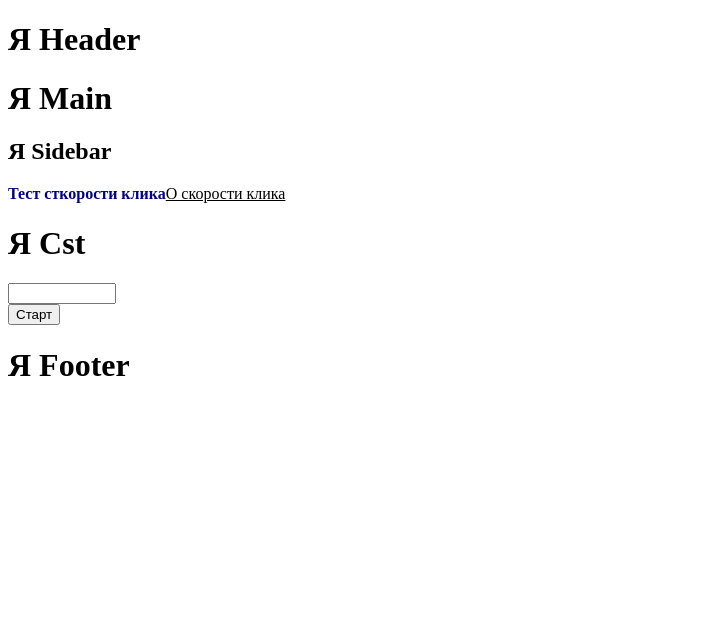
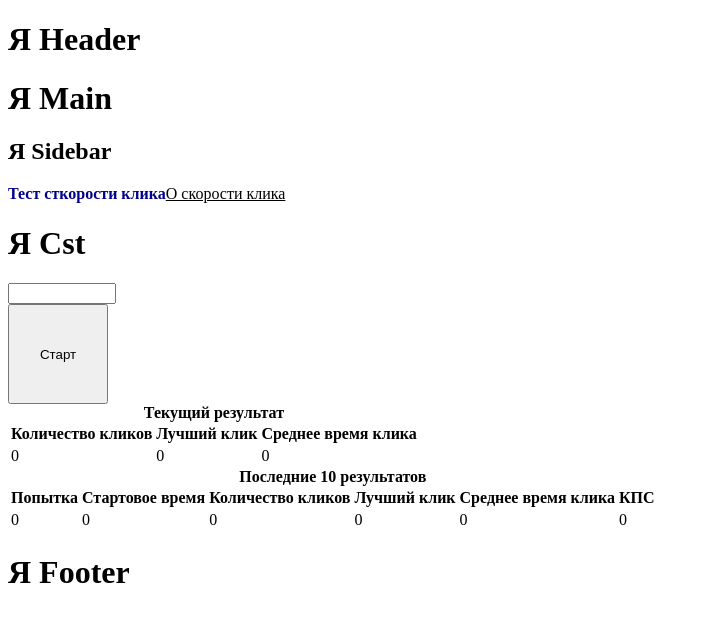
Before and after one commit to ZerruKun/pet-1-click-speed-test, a React (Create React App) app: page / in a window 1280 px wide. Shown: the top 622 px of the page, without its empty margins (0-709 px from the left). Built offline with nearby package versions, Linux system fonts and the light colour scheme.

Commit message:
Таблицы результатов, перенос компонентов.

```diff
--- a/src/pages/cst/cstClickButton/CstClickButton.jsx
+++ b/src/components/cstClickButton/CstClickButton.jsx
@@ -2,7 +2,7 @@ import React from 'react'
 
 const CstClickButton = () => {
   return (
-    <button>
+    <button style={{width: "100px", height: "100px"}}>
         {console.log("отрендерился CstClickButton")}
         Старт
     </button>
--- /dev/null
+++ b/src/components/cstCurrentResult/CstCurrentResult.jsx
@@ -0,0 +1,21 @@
+import React from 'react'
+
+const cstCurrentResult = () => {
+  return (
+    <table>
+      <caption><b>Текущий результат</b></caption>
+      <thead>
+        <tr>
+          <th>Количество кликов</th><th>Лучший клик</th><th>Среднее время клика</th>
+        </tr>
+      </thead>
+      <tbody>
+        <tr>
+          <td>0</td><td>0</td><td>0</td>
+        </tr>
+      </tbody>
+    </table>
+  )
+}
+
+export default cstCurrentResult
--- a/src/pages/cst/cstInput/CstInput.jsx
+++ b/src/components/cstInput/CstInput.jsx
@@ -1,6 +1,6 @@
 import { observer } from 'mobx-react-lite'
 import React from 'react'
-import time from '../../../store/time'
+import time from '../../store/time'
 
 const CstInput = observer(() => {
   return (
--- /dev/null
+++ b/src/components/cstLastTenResults/CstLastTenResults.jsx
@@ -0,0 +1,27 @@
+import React from 'react'
+
+const CstLastTenResults = () => {
+  return (
+    <table>
+      <caption><b>Последние 10 результатов</b></caption>
+      <thead>
+        <tr>
+          <th>Попытка</th><th>Стартовое время</th><th>Количество кликов</th>
+          <th>Лучший клик</th><th>Среднее время клика</th><th>КПС</th>
+        </tr>
+      </thead>
+      <tbody>
+        <tr>
+            <td>0</td>
+            <td>0</td>
+            <td>0</td>
+            <td>0</td>
+            <td>0</td>
+            <td>0</td>
+        </tr>
+      </tbody>
+    </table>
+);
+}
+
+export default CstLastTenResults
--- a/src/pages/cst/Cst.jsx
+++ b/src/pages/cst/Cst.jsx
@@ -1,6 +1,8 @@
 import React from "react";
-import CstClickButton from "./cstClickButton/CstClickButton";
-import CstInput from "./cstInput/CstInput"
+import CstClickButton from "../../components/cstClickButton/CstClickButton";
+import CstInput from "../../components/cstInput/CstInput"
+import CstCurrentResult from "../../components/cstCurrentResult/CstCurrentResult"
+import CstLastTenResults from "../../components/cstLastTenResults/CstLastTenResults";
 
 const Cst = () => {
 
@@ -10,6 +12,8 @@ const Cst = () => {
       <h1>Я Cst</h1>
       <CstInput />
       <CstClickButton />
+      <CstCurrentResult />
+      <CstLastTenResults />
     </div>
   )
 }
--- a/src/store/time.js
+++ b/src/store/time.js
@@ -2,6 +2,7 @@ import { makeAutoObservable } from "mobx";
 
 class Time {
     startTime = ""
+    isTimerRun = false;
 
     constructor() {
         makeAutoObservable(this);
```
Also changed, not shown: src/store/currentResults.js (added), src/store/lastTenResults.js (added).
